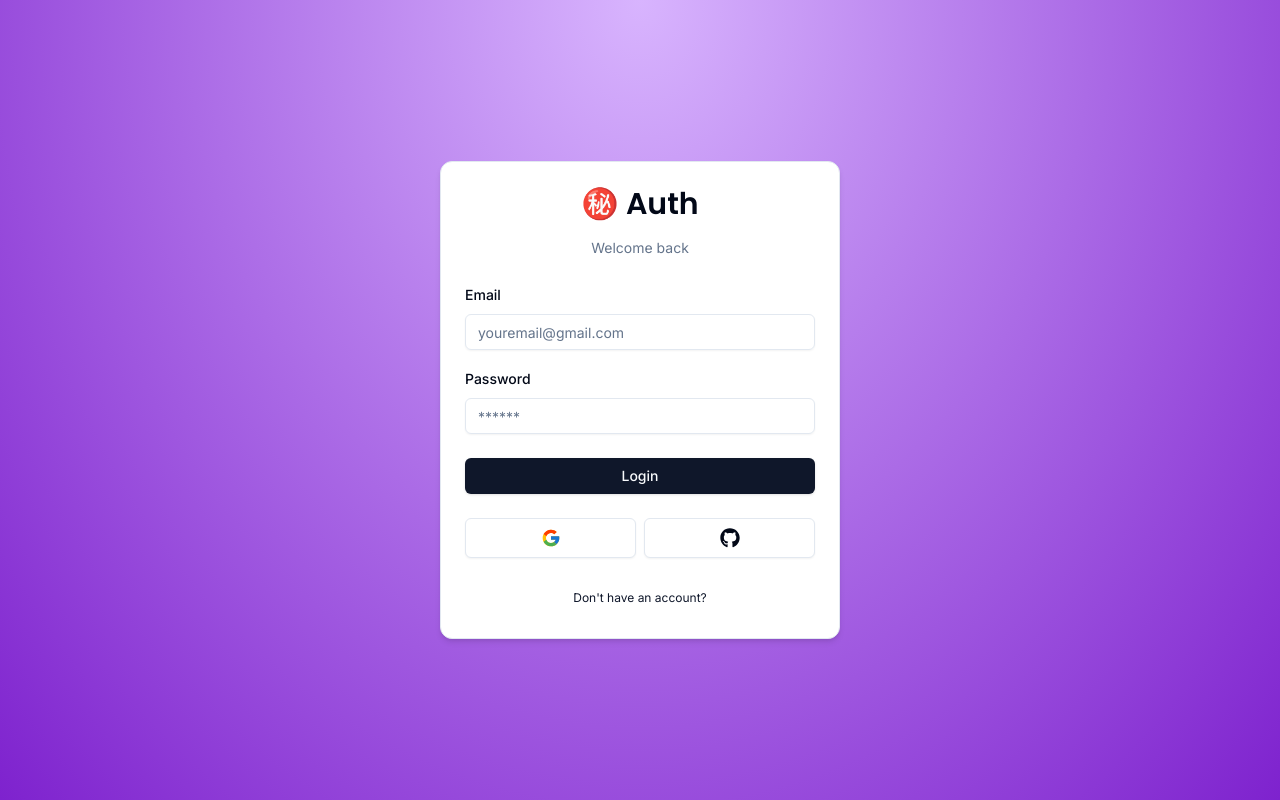
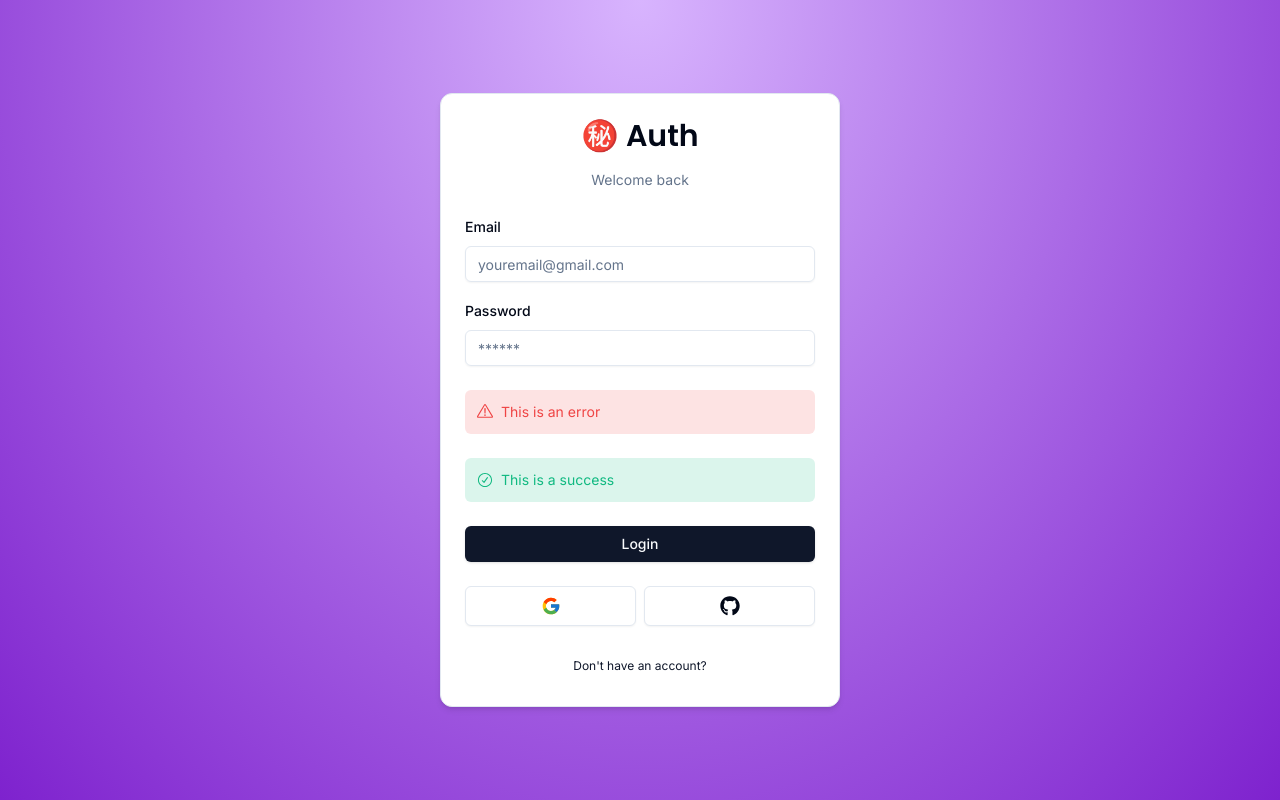
Before and after one commit to Luca-0104/AuthCenter, a Next.js app: page /auth/login in a window 1280 px wide. Built offline with nearby package versions, Linux system fonts and the light colour scheme.

Commit message:
form error and success

```diff
--- a/components/auth/login-form.tsx
+++ b/components/auth/login-form.tsx
@@ -9,6 +9,8 @@
 import { Form, FormControl, FormField, FormItem, FormLabel, FormMessage } from '../ui/form';
 import { Input } from '../ui/input';
 import { Button } from '../ui/button';
+import { FormError } from '../form-error';
+import { FormSuccess } from '../form-success';
 
 export const LoginForm = () => {
   const form = useForm<z.infer<typeof LoginSchema>>({
@@ -53,6 +55,8 @@
                   </FormItem>
                 )} />
               </div>
+              <FormError message='This is an error' />
+              <FormSuccess message='This is a success' />
               <Button type='submit' className='w-full'>
                 Login
               </Button>
--- /dev/null
+++ b/components/form-error.tsx
@@ -0,0 +1,16 @@
+import { ExclamationTriangleIcon } from "@radix-ui/react-icons"
+
+interface Props {
+  message?: string,
+}
+
+export const FormError = ({message}: Props) => {
+  if (!message) return null;
+
+  return (
+    <div className="bg-destructive/15 p-3 rounded-md flex items-center gap-x-2 text-sm text-destructive">
+      <ExclamationTriangleIcon className="h-4 w-4" />
+      <p>{ message }</p>
+    </div>
+  )
+}
--- /dev/null
+++ b/components/form-success.tsx
@@ -0,0 +1,16 @@
+import { CheckCircledIcon } from "@radix-ui/react-icons"
+
+interface Props {
+  message?: string,
+}
+
+export const FormSuccess = ({message}: Props) => {
+  if (!message) return null;
+
+  return (
+    <div className="bg-emerald-500/15 p-3 rounded-md flex items-center gap-x-2 text-sm text-emerald-500">
+      <CheckCircledIcon className="h-4 w-4" />
+      <p>{ message }</p>
+    </div>
+  )
+}
```
